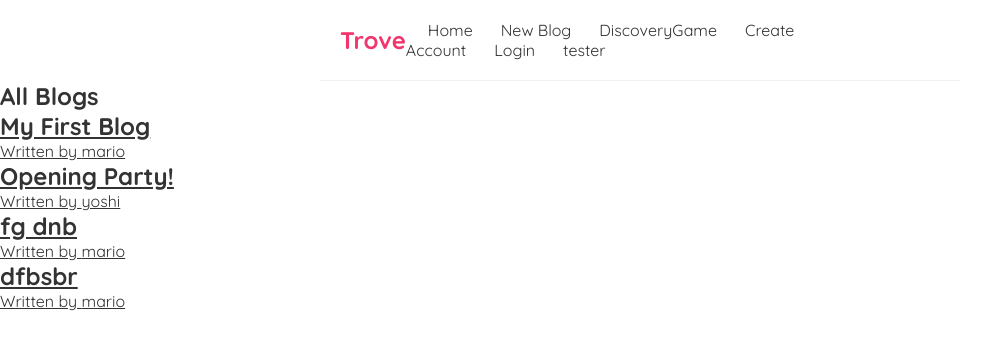
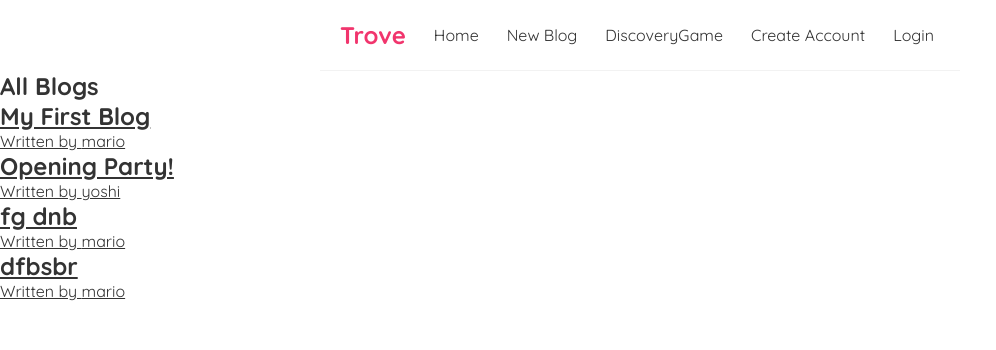
Before and after one commit to Facelesscactus/TroveTest, a React (Create React App) app: page / in a window 1280 px wide. Shown: the top 350 px of the page, without its empty margins (0-996 px from the left). Built offline with nearby package versions, Linux system fonts and the light colour scheme; data requests are answered from the project's data file.

Commit message:
fixed navbar and app.js

```diff
--- a/src/App.js
+++ b/src/App.js
@@ -30,9 +30,7 @@ function App() {
             <Route path="/DiscoveryGame">
               <DiscoveryGame />
             </Route>
-            <Route path="/component">
-              <MyComponent />
-            </Route>
+
             <Route path="/CreateAccount">
               <CreateAcc />
             </Route>
--- a/src/Navbar.js
+++ b/src/Navbar.js
@@ -11,7 +11,7 @@ const Navbar = () => {
                 <Link to="/DiscoveryGame">DiscoveryGame</Link>
                 <Link to="/CreateAccount">Create Account</Link>
                 <Link to="/login">Login</Link>
-                <Link to="/component">tester</Link>
+
 
 
 
```
